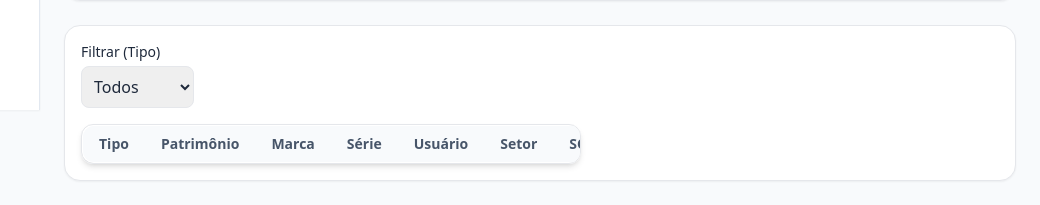
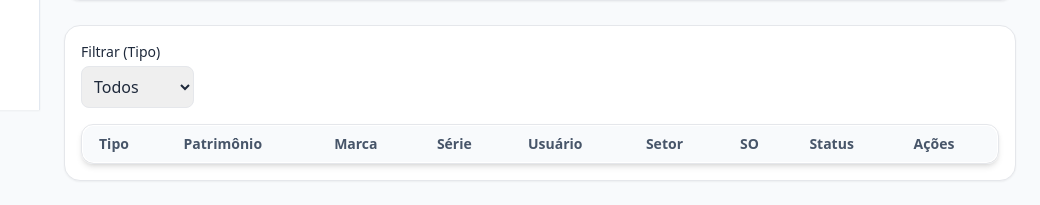
Before and after one commit to dghenri/pgi, a Flask app: page / in a window 1280 px wide. Shown: the part 690-895 px from the top of the page, without its empty margins (240-1280 px from the left). Run offline with Flask 3, Linux system fonts and the light colour scheme; lists and menus that the app fills with data are empty; some libraries are stand-ins or nearby versions.

Commit message:
Ajustando o scroll da table de ativos

```diff
--- a/templates/index.html
+++ b/templates/index.html
@@ -199,7 +199,7 @@
                 </select>
               </div>
             </div>
-            <div class="w-[500px] overflow-x-auto overflow-y-auto max-h-96 rounded-xl shadow-md border">
+            <div class="w-auto overflow-x-auto overflow-y-auto max-h-96 rounded-xl shadow-md border">
               <table class="w-full text-sm border rounded-xl overflow-hidden shadow-md">
                 <thead class="bg-slate-50 text-slate-600">
                   <tr>
```
